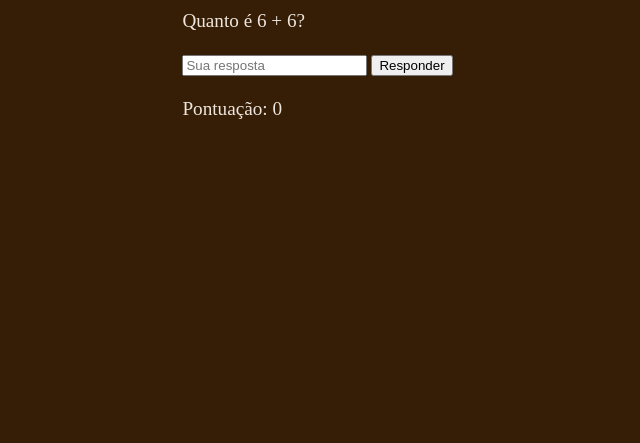
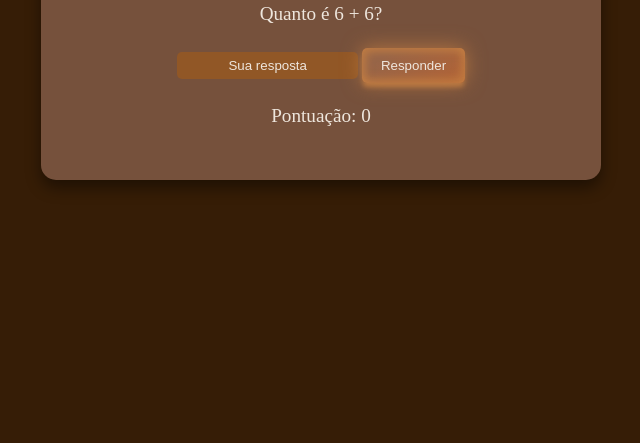
Before and after one commit to EscandioNeider/Quiz-De-Operacoes, a plain HTML site: page desafio.html in a window 1280 px wide. Shown: the part 373-816 px from the top of the page, without its empty margins (319-959 px from the left). Drawn offline with Linux system fonts and the light colour scheme.

Commit message:
Update desafio.html

```diff
--- a/desafio.html
+++ b/desafio.html
@@ -7,11 +7,11 @@
     <title>Quiz de Equações</title>
 </head>
 <body>
-    <div class="cont-des">
+    <div class="container-operacoes">
         <h1>Quiz de Matemática</h1>
         <p id="question">Pronto para começar?</p>
         <input type="text" id="answer" placeholder="Sua resposta">
-        <button id="submit">Responder</button>
+        <button class="submit" id="submit">Responder</button>
         <p id="feedback"></p>
         <p id="score">Pontuação: 0</p>
     </div>
```
